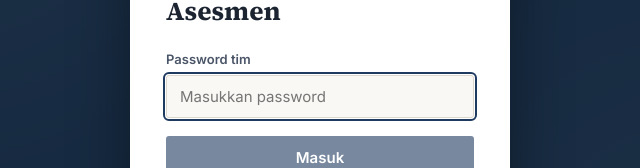
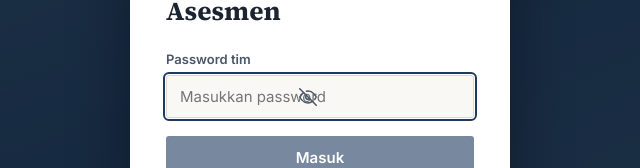
Before and after one commit to Arsyakhan/Bismillah-Assesmen, a React (Vite) app: page / in a window 1280 px wide. Shown: the part 342-510 px from the top of the page, without its empty margins (320-960 px from the left). Built offline with nearby package versions, Linux system fonts and the light colour scheme; no server answers.

Commit message:
Update Login.jsx

```diff
--- a/src/components/Login.jsx
+++ b/src/components/Login.jsx
@@ -5,6 +5,7 @@
   const [password, setPassword] = useState('');
   const [error, setError] = useState('');
   const [loading, setLoading] = useState(false);
+  const [showPassword, setShowPassword] = useState(false); // State untuk kontrol ikon mata
 
   async function handleSubmit(e) {
     e.preventDefault();
@@ -27,16 +28,55 @@
         <p className="login-mark">LTK UI 2027</p>
         <h1>Masuk ke Tracker Asesmen</h1>
         {error && <div className="login-error">{error}</div>}
+
         <form onSubmit={handleSubmit}>
           <label htmlFor="password">Password tim</label>
+
+          {/* Wrapper relatif agar posisi ikon mata bisa menyatu di dalam input */}
+          <div style={{ position: 'relative', marginBottom: '18px' }}>
             <input
               id="password"
-            type="password"
+              type={showPassword ? 'text' : 'password'}
               autoFocus
               value={password}
               onChange={(e) => setPassword(e.target.value)}
               placeholder="Masukkan password"
+              style={{ width: '100%', marginBottom: 0, paddingRight: '40px' }}
             />
+
+            {/* Tombol Ikon Mata */}
+            <button
+              type="button"
+              onClick={() => setShowPassword(!showPassword)}
+              title={showPassword ? "Sembunyikan password" : "Tampilkan password"}
+              style={{
+                position: 'absolute',
+                right: '12px',
+                top: '50%',
+                transform: 'translateY(-50%)',
+                background: 'transparent',
+                border: 'none',
+                padding: 0,
+                color: 'var(--ink-soft)',
+                display: 'flex',
+                alignItems: 'center',
+                justifyContent: 'center'
+              }}
+            >
+              {showPassword ? (
+                <svg width="18" height="18" viewBox="0 0 24 24" fill="none" stroke="currentColor" strokeWidth="2" strokeLinecap="round" strokeLinejoin="round">
+                  <path d="M1 12s4-8 11-8 11 8 11 8-4 8-11 8-11-8-11-8z"></path>
+                  <circle cx="12" cy="12" r="3"></circle>
+                </svg>
+              ) : (
+                <svg width="18" height="18" viewBox="0 0 24 24" fill="none" stroke="currentColor" strokeWidth="2" strokeLinecap="round" strokeLinejoin="round">
+                  <path d="M17.94 17.94A10.07 10.07 0 0 1 12 20c-7 0-11-8-11-8a18.45 18.45 0 0 1 5.06-5.94M9.9 4.24A9.12 9.12 0 0 1 12 4c7 0 11 8 11 8a18.5 18.5 0 0 1-2.16 3.19m-6.72-1.07a3 3 0 1 1-4.24-4.24"></path>
+                  <line x1="1" y1="1" x2="23" y2="23"></line>
+                </svg>
+              )}
+            </button>
+          </div>
+
           <button type="submit" disabled={loading || !password}>
             {loading ? 'Memeriksa…' : 'Masuk'}
           </button>
```
Lines whose indentation alone changed are shown as unchanged.
